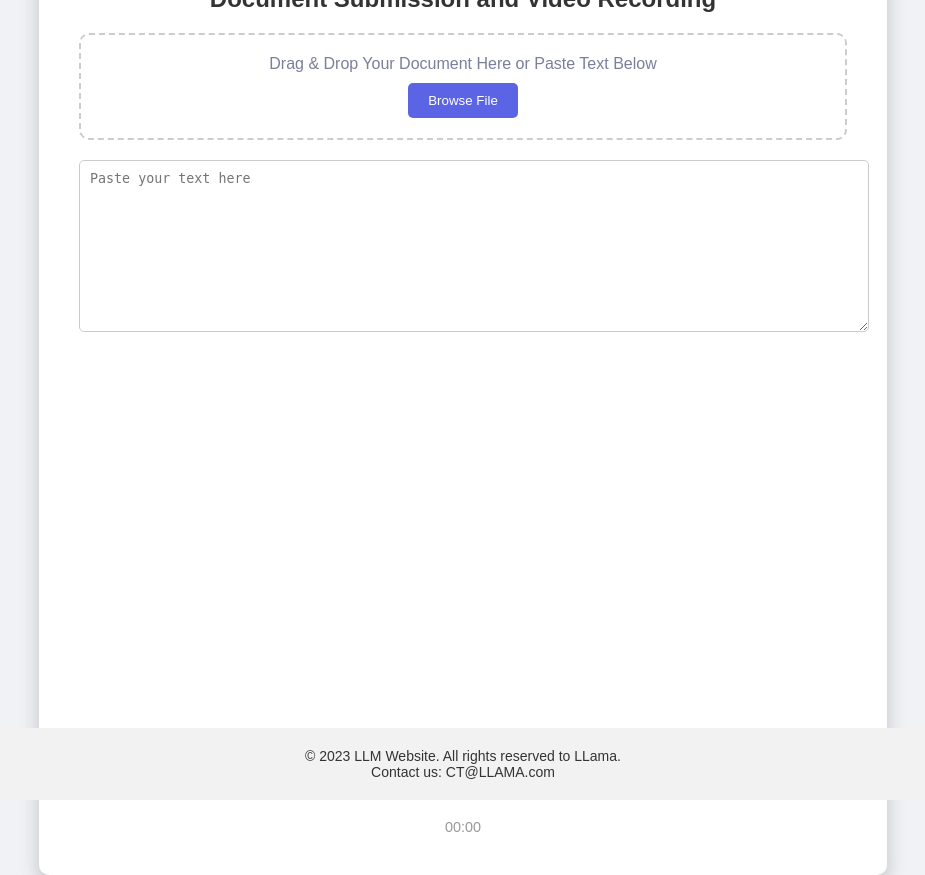
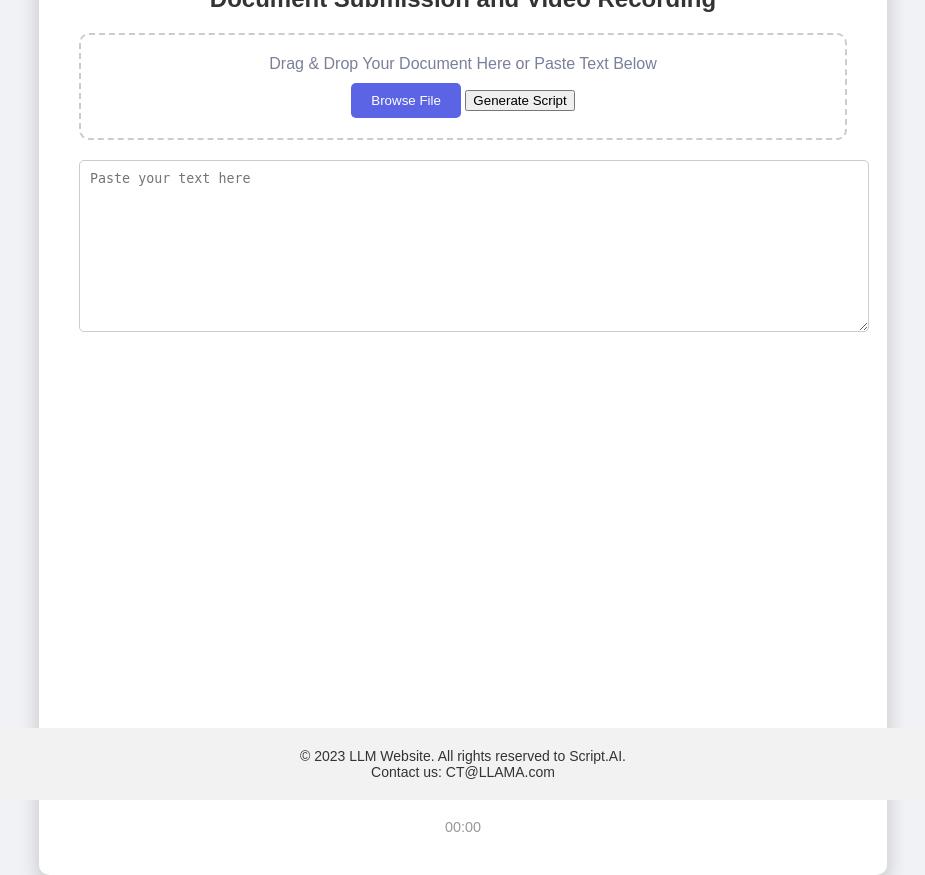
Before and after one commit to AmirFone/Hack_lama, a Flask app: page /script in a window 1280 px wide. Shown: the whole page, without its empty margins (177-1102 px from the left). Run offline with Flask 3, Linux system fonts and the light colour scheme.

Commit message:
generate_script'
]
/

```diff
--- a/app.py
+++ b/app.py
@@ -15,6 +15,13 @@ global Script_TEXT
 Script_TEXT = ""
 
 app = Flask(__name__)
+
+
+@app.route("/generate_script", methods=["GET"])
+def generate_script():
+    # Here you would generate your script text or get it from where it's stored
+    script_text = "The script text that you want to paste in the text area."
+    return script_text
 
 @app.route("/")
 def home():
--- a/static/script.js
+++ b/static/script.js
@@ -137,3 +137,13 @@ uploadBox.addEventListener('drop', (event) => {
     const files = event.dataTransfer.files;
     uploadFile(files);
 });
+function generateScript() {
+    // This function will make a request to /generate_script endpoint and handle the response
+    fetch('/generate_script')
+    .then(response => response.text())
+    .then(data => {
+        // Assuming the endpoint returns the script text as a response
+        document.querySelector('.text-area').value = data; // Pasting the text in the textarea
+    })
+    .catch(error => console.error('Error:', error));
+}
--- a/templates/index.html
+++ b/templates/index.html
@@ -16,6 +16,7 @@
             <div class="upload-box">
                 <div class="drag-drop-text">Drag & Drop Your Document Here or Paste Text Below</div>
                 <button class="browse-btn">Browse File</button>
+                <button class="generate-script-btn" onclick="generateScript()">Generate Script</button>
                 <input type="file" id="fileInput" class="browse-btn" style="display: none;" onchange="handlePDFInput(event)">
 
             </div>
@@ -31,7 +32,7 @@
     </div>
     <!-- Footer -->
     <div class="footer">
-        <p>&copy; 2023 LLM Website. All rights reserved to LLama.</p>
+        <p>&copy; 2023 LLM Website. All rights reserved to Script.AI.</p>
         <p>Contact us: CT@LLAMA.com</p>
     </div>
     <script src="{{ url_for('static', filename='script.js') }}"></script>
--- a/templates/results.html
+++ b/templates/results.html
@@ -280,7 +280,7 @@
     </script>
 
     <div class="footer">
-        <p>&copy; 2023 LLM Website. All rights reserved to LLama.</p>
+        <p>&copy; 2023 LLM Website. All rights reserved to Script.AI.</p>
         <p>Contact us: CT@LLAMA.com</p>
     </div>
 </body>
```
Also changed, not shown: templates/login.html (+14 -30 lines), static/logo.png (renamed from templates/logo.png).
